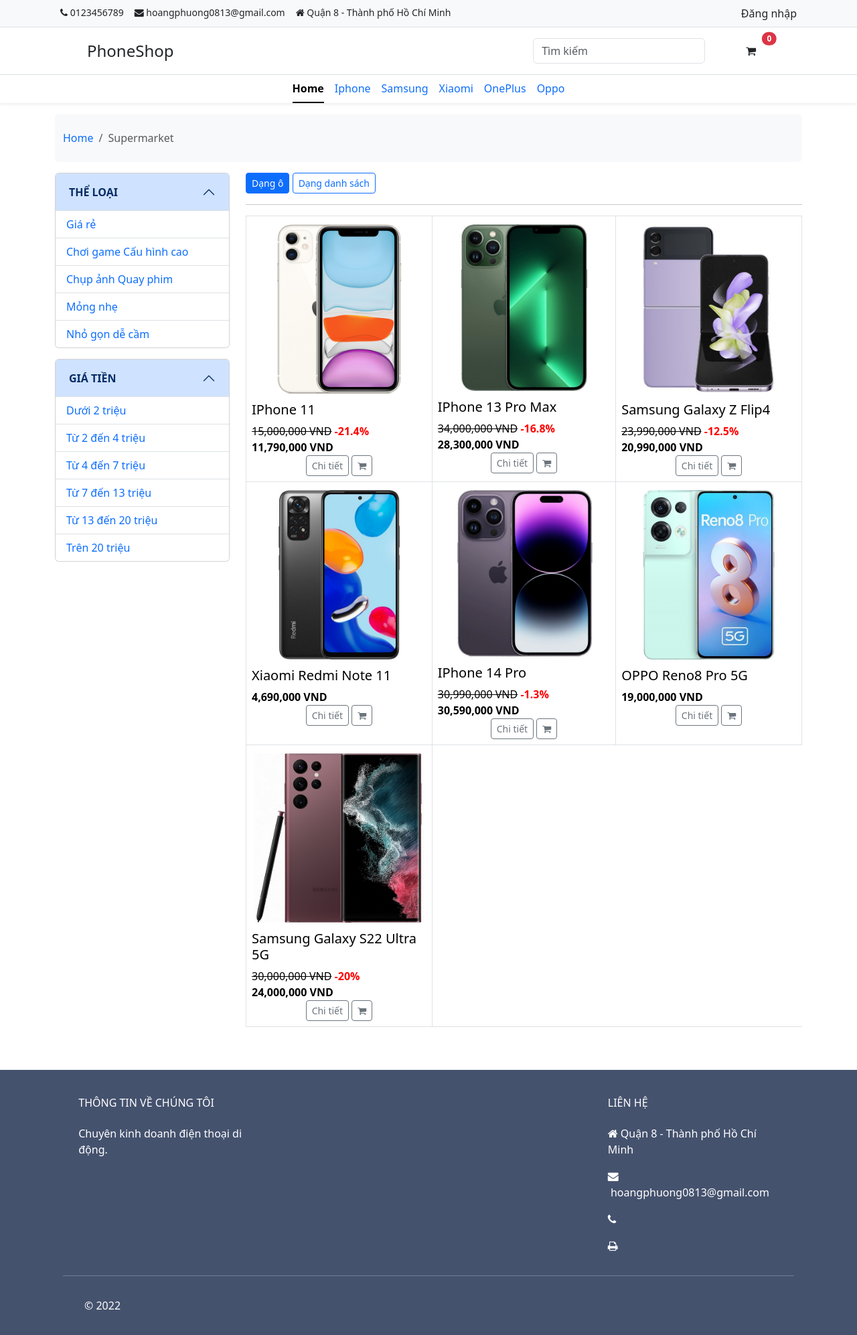
After one commit to phuong13082000/do_an_29102022, a Laravel app: page /supermarket in a window 1280 px wide. The commit adds this page. Shown: the whole page at 67% size. Run offline with Laravel 9, Linux system fonts and the light colour scheme; data comes from the database, SQL or seed files in the repository; some libraries are stand-ins or nearby versions.

Commit message:
13122022

```diff
--- a/app/Http/Controllers/frontend/IndexController.php
+++ b/app/Http/Controllers/frontend/IndexController.php
@@ -273,4 +273,14 @@
             echo $output;
         }
     }
+
+    public function supermarket()
+    {
+        $title = 'Supermarket';
+        $list_brand = $this->brandRepository->getListBrandIndex();
+        $list_all_product = $this->productRepository->getAllProductIndex();
+        $list_all_category = $this->categoryRepository->getListCategoryIndex();
+
+        return view('frontend.pages.supermarket')->with(compact('list_brand', 'title', 'list_all_product', 'list_all_category'));
+    }
 }
--- a/app/Repositories/ProductRepository.php
+++ b/app/Repositories/ProductRepository.php
@@ -109,7 +109,7 @@
             ->get();
     }
 
-    public function getListProductWherePrice($operation , $price)
+    public function getListProductWherePrice($operation, $price)
     {
         return Product::where('price', $operation, $price)
             ->where('number', '>', 2)
@@ -117,7 +117,7 @@
             ->get();
     }
 
-    public function getListProductWherePrices($operation_s , $operation_e, $price_s, $price_e)
+    public function getListProductWherePrices($operation_s, $operation_e, $price_s, $price_e)
     {
         return Product::where('price', $operation_s, $price_s)
             ->where('price', $operation_e, $price_e)
@@ -128,7 +128,7 @@
 
     public function getListProductWherePinSac($pinsac)
     {
-        return Product::where('pin_sac', 'LIKE', '%'. $pinsac. '%')
+        return Product::where('pin_sac', 'LIKE', '%' . $pinsac . '%')
             ->where('number', '>', 2)
             ->where('status', 0)
             ->get();
@@ -136,7 +136,7 @@
 
     public function getListProductWhereTienIch($tienich)
     {
-        return Product::where('tienich', 'LIKE', '%'. $tienich. '%')
+        return Product::where('tienich', 'LIKE', '%' . $tienich . '%')
             ->where('number', '>', 2)
             ->where('status', 0)
             ->get();
@@ -150,4 +150,9 @@
             ->take(8)
             ->get();
     }
+
+    public function getAllProductIndex()
+    {
+        return Product::where('status', 0)->get();
+    }
 }
--- a/resources/views/frontend/pages/index.blade.php
+++ b/resources/views/frontend/pages/index.blade.php
@@ -116,7 +116,7 @@
         </div>
     </div>
 
-    <h3 class="text-center mb-3 mt-3">Sảm phẩm</h3>
+    <h3 class="text-center mb-3 mt-3"><a href="{{url("/supermarket")}}" class="text-decoration-none">Sản phẩm</a></h3>
     <div class="mt-3">
         <div class="mb-3">
             <label for='loc'> Sắp xếp theo:
@@ -130,7 +130,7 @@
         <div class="row" id="product_loc"></div>
     </div>
 
-    <h3 class="text-center mb-3 mt-3">Sảm phẩm mới nhất</h3>
+    <h3 class="text-center mb-3 mt-3">Sản phẩm mới nhất</h3>
     <div class="table-responsive">
         <table class="table table-bordered">
             <tr>
@@ -165,7 +165,7 @@
         </table>
     </div>
 
-    <h3 class="text-center mt-3">Sảm phẩm bán chạy</h3>
+    <h3 class="text-center mt-3">Sản phẩm bán chạy</h3>
     <div class="table-responsive">
         <table class="table table-bordered">
             <tr>
--- /dev/null
+++ b/resources/views/frontend/pages/supermarket.blade.php
@@ -0,0 +1,97 @@
+@extends('layout.user')
+
+@section('index')
+    @include('frontend.includes.alert')
+    @include('frontend.includes.breadcrumb')
+
+    <div class="row">
+        <div class="col-sm-3">
+            <div class="card mb-3 mt-3 accordion">
+                <div class="card-header fw-bold text-uppercase accordion-button" data-bs-toggle="collapse" data-bs-target="#filterCategory" aria-expanded="true" aria-controls="filterCategory">
+                    Thể loại
+                </div>
+                <ul class="list-group list-group-flush show" id="filterCategory">
+                    @foreach($list_all_category as $category)
+                        <li class="list-group-item"><a href="#" class="text-decoration-none stretched-link">{{$category->title}}</a></li>
+                    @endforeach
+                </ul>
+            </div>
+
+            <div class="card mb-3 mt-3 accordion">
+                <div class="card-header fw-bold text-uppercase accordion-button" data-bs-toggle="collapse" data-bs-target="#filterPrice" aria-expanded="true" aria-controls="filterPrice">
+                    Giá Tiền
+                </div>
+                <ul class="list-group list-group-flush show" id="filterPrice">
+                    <li class="list-group-item"><a class="text-decoration-none stretched-link" href="{{route('price', 'duoi-2-trieu')}}">Dưới 2 triệu</a></li>
+                    <li class="list-group-item"><a class="text-decoration-none stretched-link" href="{{route('price', 'tu-2-den-4-trieu')}}">Từ 2 đến 4 triệu</a></li>
+                    <li class="list-group-item"><a class="text-decoration-none stretched-link" href="{{route('price', 'tu-4-den-7-trieu' )}}">Từ 4 đến 7 triệu</a></li>
+                    <li class="list-group-item"><a class="text-decoration-none stretched-link" href="{{route('price', 'tu-7-den-13-trieu')}}">Từ 7 đến 13 triệu</a></li>
+                    <li class="list-group-item"><a class="text-decoration-none stretched-link" href="{{route('price', 'tu-13-den-20-trieu')}}">Từ 13 đến 20 triệu</a></li>
+                    <li class="list-group-item"><a class="text-decoration-none stretched-link" href="{{route('price', 'tren-20-trieu')}}">Trên 20 triệu</a></li>
+                </ul>
+            </div>
+
+        </div>
+
+        <div class="col-sm-9">
+            <div class="btn-group-sm mt-3" role="group" aria-label="Basic radio toggle button group">
+                <input type="radio" class="btn-check" name="btnradio" id="btnradio1" autocomplete="off" checked>
+                <label class="btn btn-outline-primary" for="btnradio1">Dạng ô</label>
+
+                <input type="radio" class="btn-check" name="btnradio" id="btnradio2" autocomplete="off">
+                <label class="btn btn-outline-primary" for="btnradio2">Dạng danh sách</label>
+
+            </div>
+
+            <hr>
+
+            <div class="table-responsive">
+                <table class="table table-bordered">
+                    <tr>
+                        @php
+                            $i = 0;
+                        @endphp
+                        @foreach($list_all_product as $product)
+                            <td>
+                                <img src="{{asset('uploads/product/'.$product->image)}}" class="img-thumbnail border-0 zoom" alt="{{$product->title}}">
+                                <h5 class="mt-2">{{$product->title}}</h5>
+                                @if($product->number)
+                                    @if($product->price_sale)
+                                        <del>{{ number_format($product->price, 0, '', ',') }} VND</del>
+                                        <b style="color: red"> -{{ round(100 - ($product->price_sale / $product->price * 100), PHP_ROUND_HALF_UP) }}%</b><br>
+                                        <b>{{ number_format($product->price_sale, 0, '', ',') }} VND</b>
+                                    @else
+                                        <b>{{ number_format($product->price, 0, '', ',') }} VND</b>
+                                    @endif
+                                @else
+                                    <b style="color: red">Hết Hàng</b>
+                                @endif
+
+                                {{--soluong--}}
+                                {!! Form::open(['url' => '/save-cart', 'method'=>'POST', 'enctype'=>'multipart/form-data']) !!}
+                                <input name="qty" type="hidden" min="1" max="{{$product->number}}" class="cart_product_qty_{{$product->id}}" value="1"/>
+                                {!! Form::hidden('productid_hidden', $product->id) !!}
+                                <div class="text-center">
+                                    <a href="{{route('detail',$product->id)}}" class="btn btn-sm btn-outline-secondary">Chi tiết</a>
+                                    <button type="submit" class="btn btn-sm btn-outline-secondary"><i class="fa fa-shopping-cart"></i></button>
+                                </div>
+                                {!! Form::close() !!}
+                            </td>
+                        @php
+                            $i++;
+                            if ($i == 3) {
+                                echo '</tr>';
+                                $i = 0;
+                            } else {
+                                echo '';
+                            }
+                        @endphp
+                        @endforeach
+                        </tr>
+                    </table>
+                </div>
+
+        </div>
+    </div>
+
+@endsection
--- a/routes/web.php
+++ b/routes/web.php
@@ -65,6 +65,7 @@
 Route::get('/', [IndexController::class, 'index']);
 Route::get('/detail/{id}', [DetailController::class, 'index'])->name('detail');
 Route::get('/brand/{id}', [IndexController::class, 'brand'])->name('brand');
+Route::get('/supermarket', [IndexController::class, 'supermarket']);
 
 //search
 Route::get('/category/{id}', [IndexController::class, 'category'])->name('category');
```
Also changed, not shown: resources/views/frontend/pages/cart.blade.php (+10 -14 lines), resources/views/frontend/pages/checkout.blade.php (+29 -21 lines).
